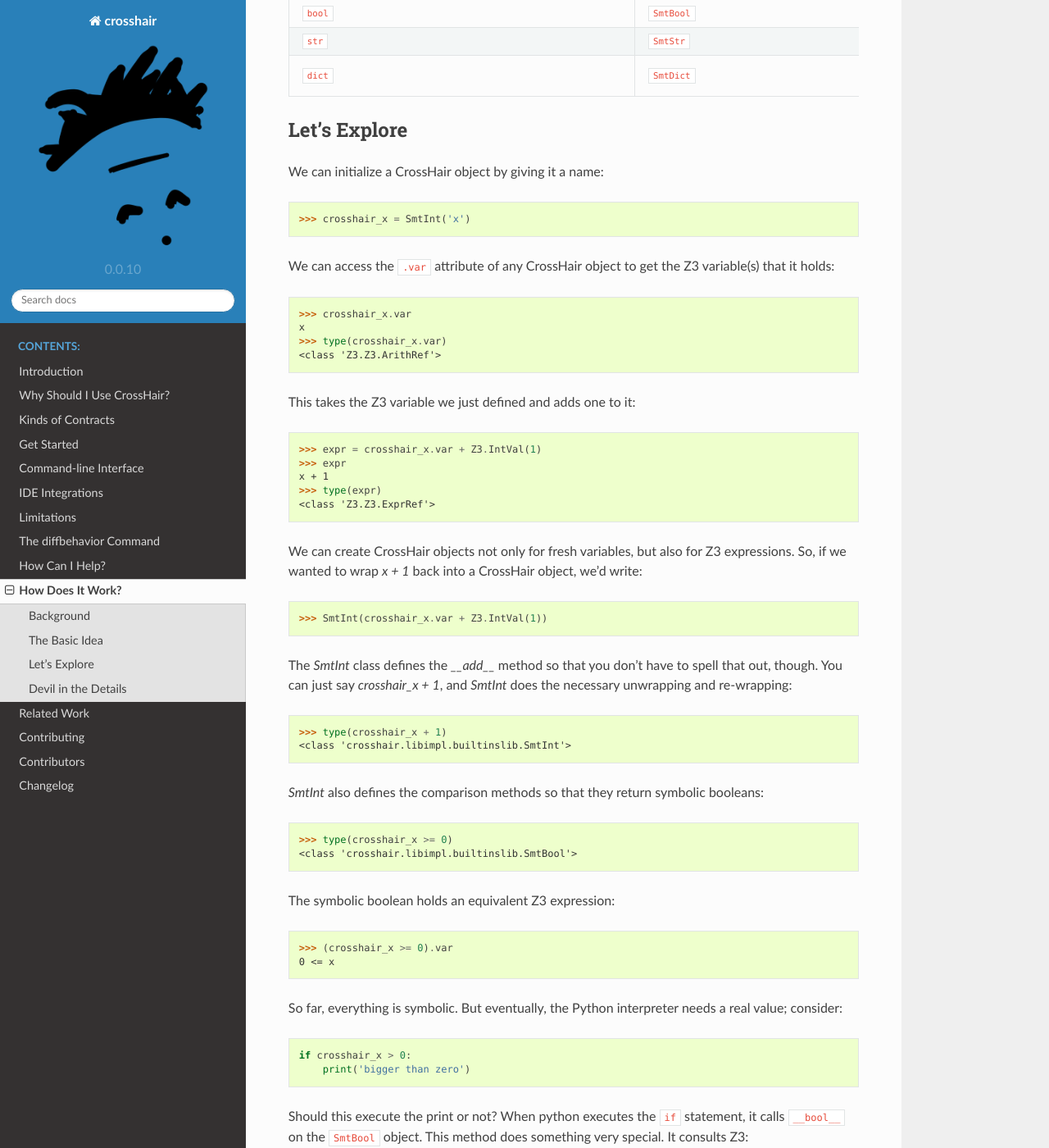
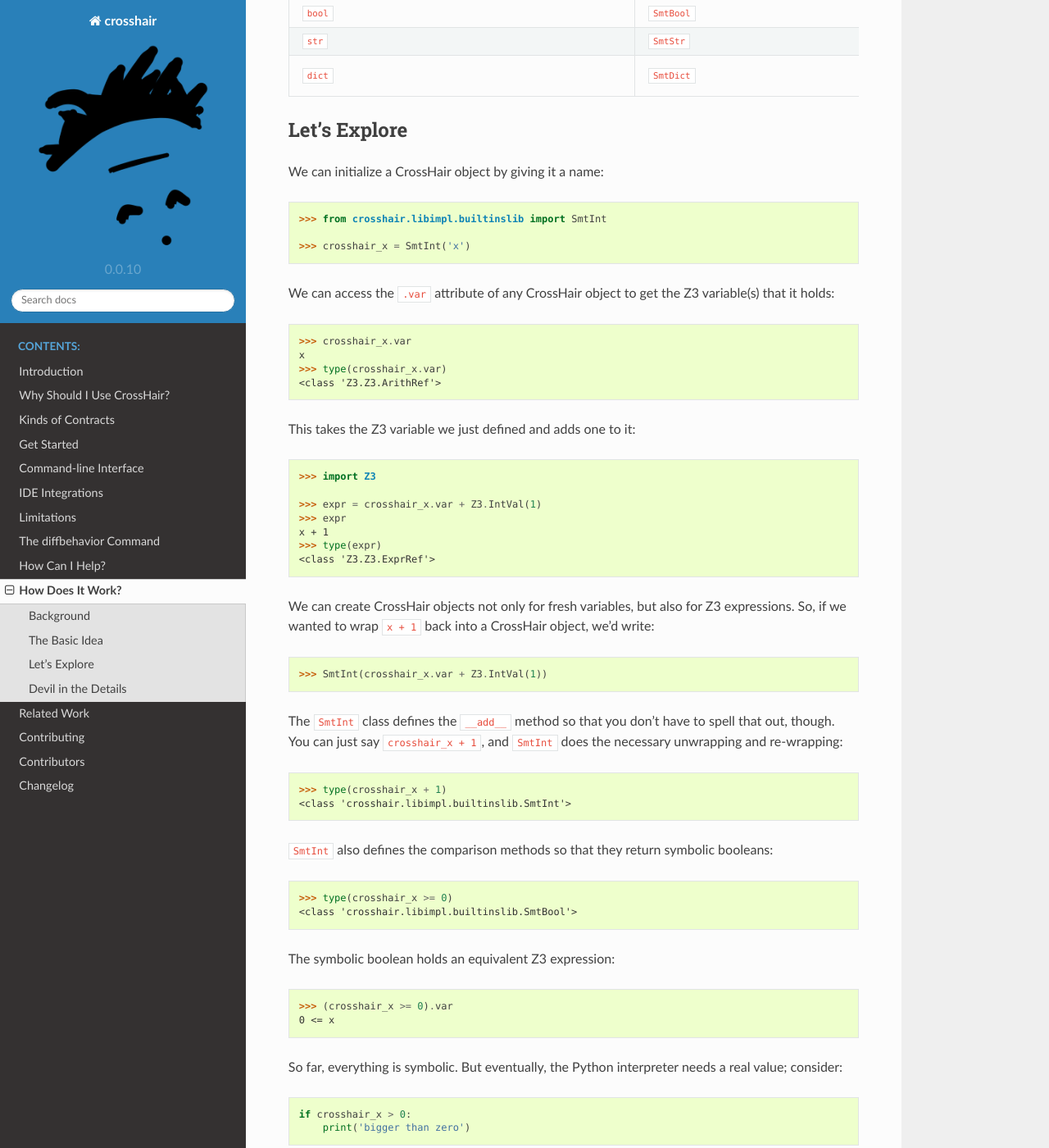
Before and after one commit to pschanely/CrossHair, a Sphinx documentation site: the page built from doc/source/how_does_it_work.rst, in a window 1280 px wide and 1400 px high, scrolled down 892 px. Shown: the whole window at 82% size. Built offline with Sphinx 7.4.7 and the Read the Docs theme 2.0.0, drawn with Linux system fonts in a browser that asks for light colours; the version number is read from the project's files by our own code.

```diff
--- a/doc/source/how_does_it_work.rst
+++ b/doc/source/how_does_it_work.rst
@@ -57,6 +57,8 @@ Let's Explore
 
 We can initialize a CrossHair object by giving it a name::
 
+    >>> from crosshair.libimpl.builtinslib import SmtInt
+
     >>> crosshair_x = SmtInt('x')
 
 We can access the ``.var`` attribute of any CrossHair object to get
@@ -70,6 +72,8 @@ the Z3 variable(s) that it holds:
 
 This takes the Z3 variable we just defined and adds one to it::
 
+    >>> import Z3
+
     >>> expr = crosshair_x.var + Z3.IntVal(1)
     >>> expr
     x + 1
@@ -78,19 +82,19 @@ This takes the Z3 variable we just defined and adds one to it::
 
 We can create CrossHair objects not only for fresh variables, but
 also for Z3 expressions.
-So, if we wanted to wrap `x + 1` back into a CrossHair object,
+So, if we wanted to wrap ``x + 1`` back into a CrossHair object,
 we'd write::
 
     >>> SmtInt(crosshair_x.var + Z3.IntVal(1))
 
-The `SmtInt` class defines the `__add__` method so that you don't
-have to spell that out, though. You can just say `crosshair_x + 1`, and
-`SmtInt` does the necessary unwrapping and re-wrapping::
+The ``SmtInt`` class defines the ``__add__`` method so that you don't
+have to spell that out, though. You can just say ``crosshair_x + 1``, and
+``SmtInt`` does the necessary unwrapping and re-wrapping::
 
     >>> type(crosshair_x + 1)
     <class 'crosshair.libimpl.builtinslib.SmtInt'>
 
-`SmtInt` also defines the comparison methods so that they return symbolic
+``SmtInt`` also defines the comparison methods so that they return symbolic
 booleans::
 
     >>> type(crosshair_x >= 0)
@@ -152,4 +156,4 @@ documenting them!
 * Reconciling error behavior (ValueErrors, TypeErrors).
 * Implicitly converting types accurately.
 * Managing evaluation order. (under-approximation and over-approximation tactics)
-* Creating symbolics for base classes, or even for `object`.
+* Creating symbolics for base classes, or even for ``object``.
```
Also changed, not shown: precommit.py (+8 -1 lines).
